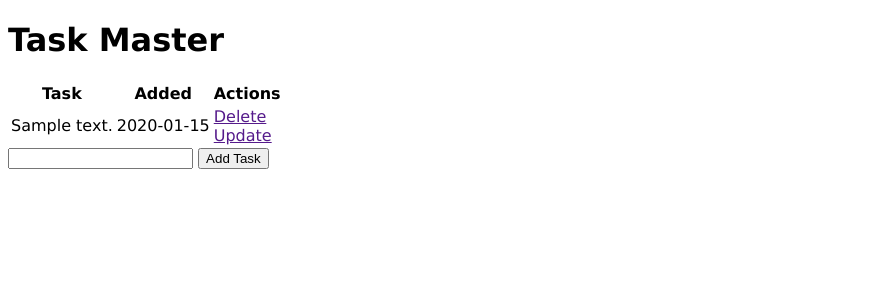
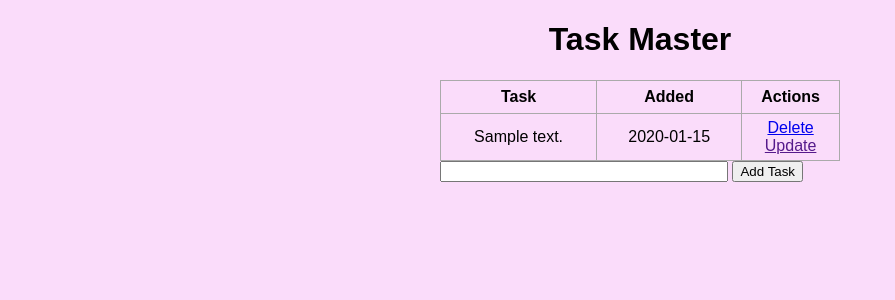
Before and after one commit to KvModi/TaskList, a Flask app: page / in a window 1280 px wide. Shown: the top 300 px of the page, without its empty margins (0-895 px from the left). Run offline with Flask 3, Linux system fonts and the light colour scheme; tables that the repository leaves empty hold one stand-in row (values such as "Sample post").

Commit message:
Delete a task from the list & clean the html page

```diff
--- a/app.py
+++ b/app.py
@@ -36,5 +36,15 @@ def index():
         tasks = Todo.query.order_by(Todo.date_created).all()
         return render_template('index.html', tasks = tasks)
 
+@app.route('/delete/<int:id>')
+def delete(id):
+     task_to_delete = Todo.query.get_or_404(id)
+     try:
+        db.session.delete(task_to_delete)
+        db.session.commit()
+        return redirect('/')
+     except:
+        return "Could not delete the task"
+
 if __name__ == "__main__":
     app.run(debug=True)
--- a/static/css/main.css
+++ b/static/css/main.css
@@ -3,3 +3,40 @@ body{
     margin: 10;
     font-family: 'Lucida Sans', 'Lucida Sans Regular', 'Lucida Grande', 'Lucida Sans Unicode', Geneva, Verdana, sans-serif;
 }
+
+body, html {
+    margin: 0;
+    font-family: sans-serif;
+    background-color: rgb(250, 220, 250);
+}
+
+.content {
+    margin: 0 auto;
+    width: 400px;
+}
+
+table, td, th {
+    border: 1px solid #aaa;
+}
+
+table {
+    border-collapse: collapse;
+    width: 100%;
+}
+
+th {
+    height: 30px;
+}
+
+td {
+    text-align: center;
+    padding: 5px;
+}
+
+.form {
+    margin-top: 20px;
+}
+
+#content {
+    width: 70%;
+}
--- a/templates/index.html
+++ b/templates/index.html
@@ -6,7 +6,7 @@
 
 {% block body%}
 <div class= "content">
-    <h1>Task Master</h1>
+    <h1 style="text-align: center">Task Master</h1>
     <table>
         <tr>
             <th>Task</th>
@@ -18,7 +18,7 @@
                 <td>{{task.content}}</td>
                 <td>{{task.date_created.date()}}</td>
                 <td>
-                    <a href="">Delete</a>
+                    <a href="/delete/{{task.id}}">Delete</a>
                     <br>
                     <a href="">Update</a>
                 </td>
```
